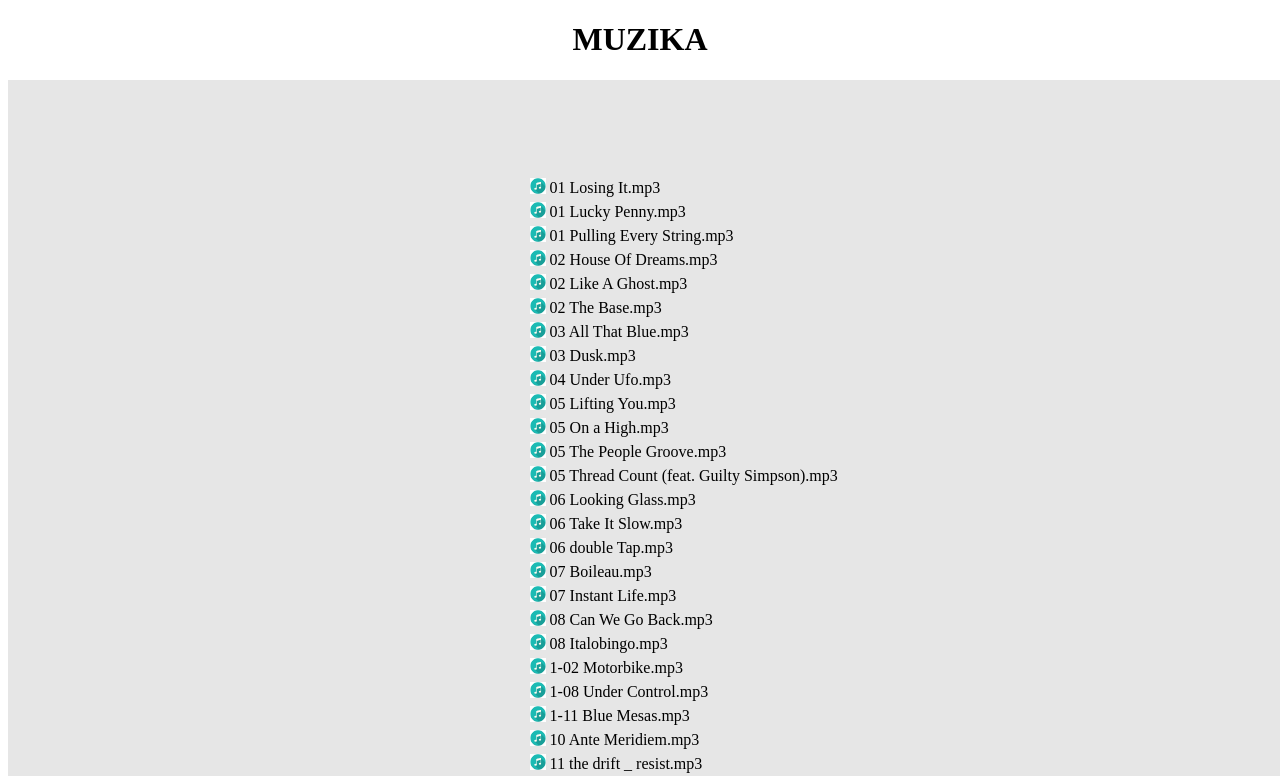
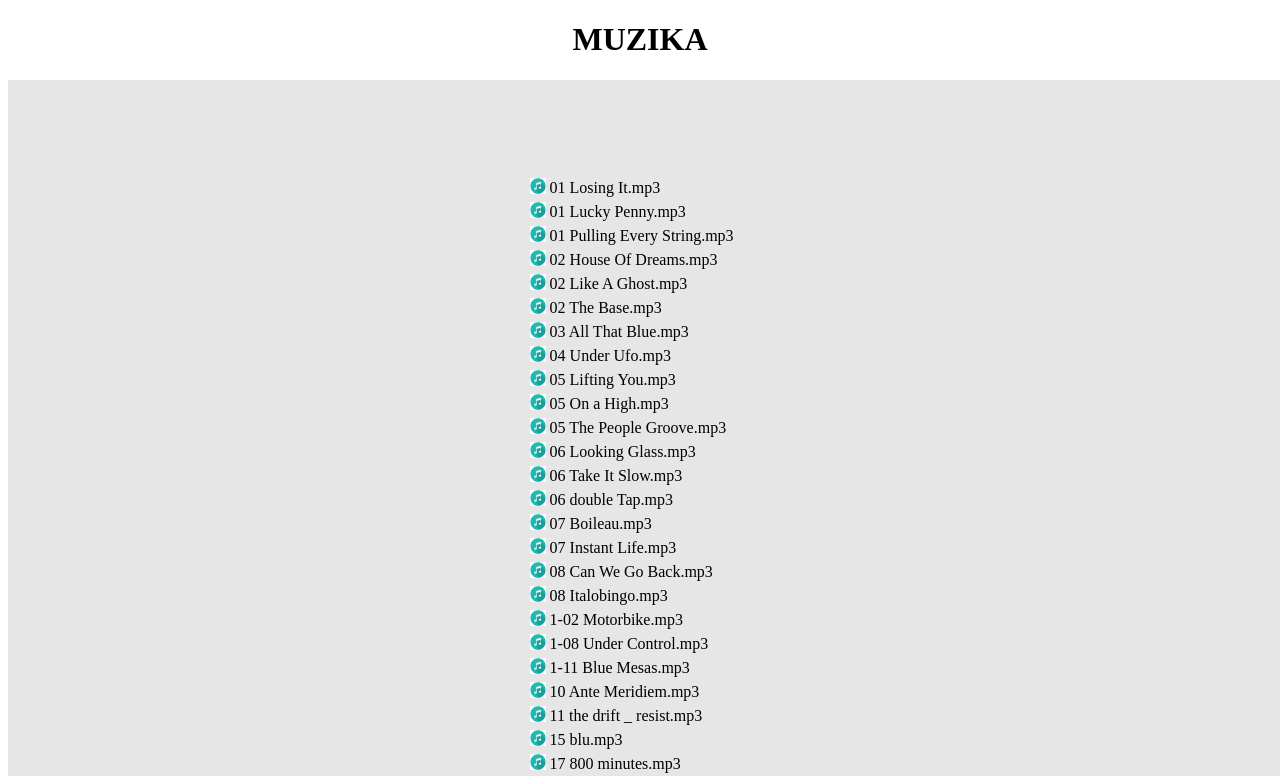
Before and after one commit to fantastas/muza, an Angular app: page / in a window 1280 px wide. Shown: the top 776 px of the page. Built offline with nearby package versions, Linux system fonts and the light colour scheme.

Commit message:
removed bad songs

```diff
--- a/src/app/app.component.ts
+++ b/src/app/app.component.ts
@@ -24,7 +24,7 @@ export class AppComponent {
      "loadstart"
   ];
 
- files =
+files =
 [
   { url: './assets/01 Losing It.mp3', name: '01 Losing It.mp3' },
   { url: './assets/01 Lucky Penny.mp3', name: '01 Lucky Penny.mp3' },
@@ -42,17 +42,12 @@ export class AppComponent {
     url: './assets/03 All That Blue.mp3',
     name: '03 All That Blue.mp3'
   },
-  { url: './assets/03 Dusk.mp3', name: '03 Dusk.mp3' },
   { url: './assets/04 Under Ufo.mp3', name: '04 Under Ufo.mp3' },
   { url: './assets/05 Lifting You.mp3', name: '05 Lifting You.mp3' },
   { url: './assets/05 On a High.mp3', name: '05 On a High.mp3' },
   {
     url: './assets/05 The People Groove.mp3',
     name: '05 The People Groove.mp3'
-  },
-  {
-    url: './assets/05 Thread Count (feat. Guilty Simpson).mp3',
-    name: '05 Thread Count (feat. Guilty Simpson).mp3'
   },
   {
     url: './assets/06 Looking Glass.mp3',
@@ -83,7 +78,7 @@ export class AppComponent {
   },
   { url: './assets/15 blu.mp3', name: '15 blu.mp3' },
   { url: './assets/17 800 minutes.mp3', name: '17 800 minutes.mp3' }
-]
+];
 
   // currentTime = '00:00:00';
   // duration = '00:00:00';
```
Also changed, not shown: 2 other files (tests, documents, lock files or other folders).
